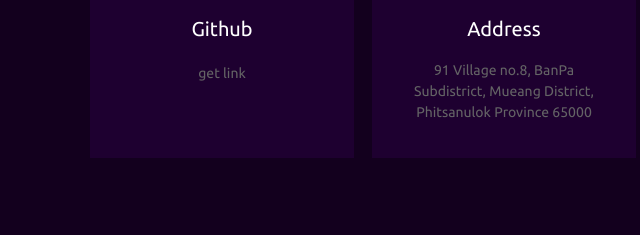
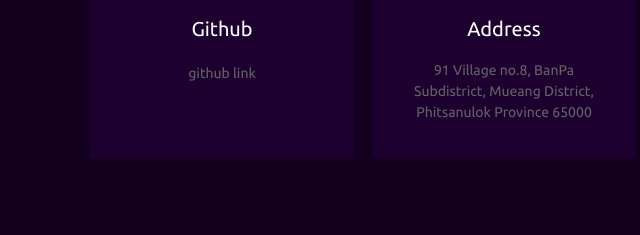
Before and after one commit to warathepDev/warathepWeb, a plain HTML site: page contact.html in a window 1280 px wide. Shown: the part 242-477 px from the top of the page, 75-715 px from the left. Drawn offline with nearby package versions, Linux system fonts and the light colour scheme.

Commit message:
Update contact.html

```diff
--- a/contact.html
+++ b/contact.html
@@ -61,7 +61,7 @@ background-color: #13001E;" >
                         <!-- <div class="card"> -->
                             <i class="fa-brands fa-github"></i>
                             <p  class="name">Github</p>
-                            <a  class="sub" href="">get link</a>
+                            <a  class="sub" href="https://github.com/warathepDev">github link</a>
                         <!-- </div> -->
 
                     </div>
```
